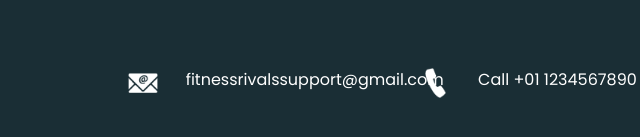
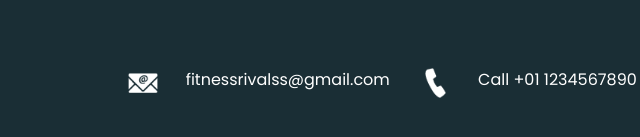
Before and after one commit to yash7210/CSC305_Team16, a plain HTML site: page docs/index.html in a window 1280 px wide. Shown: the part 2929-3066 px from the top of the page, 315-955 px from the left. Drawn offline with Linux system fonts and the light colour scheme.

Commit message:
Update index.html

```diff
--- a/docs/index.html
+++ b/docs/index.html
@@ -245,7 +245,7 @@
                     </div>
                     <div class="detail-box">
                       <h6>
-                        fitnessrivalssupport@gmail.com
+                        fitnessrivalss@gmail.com
                       </h6>
                     </div>
                   </a>
```
